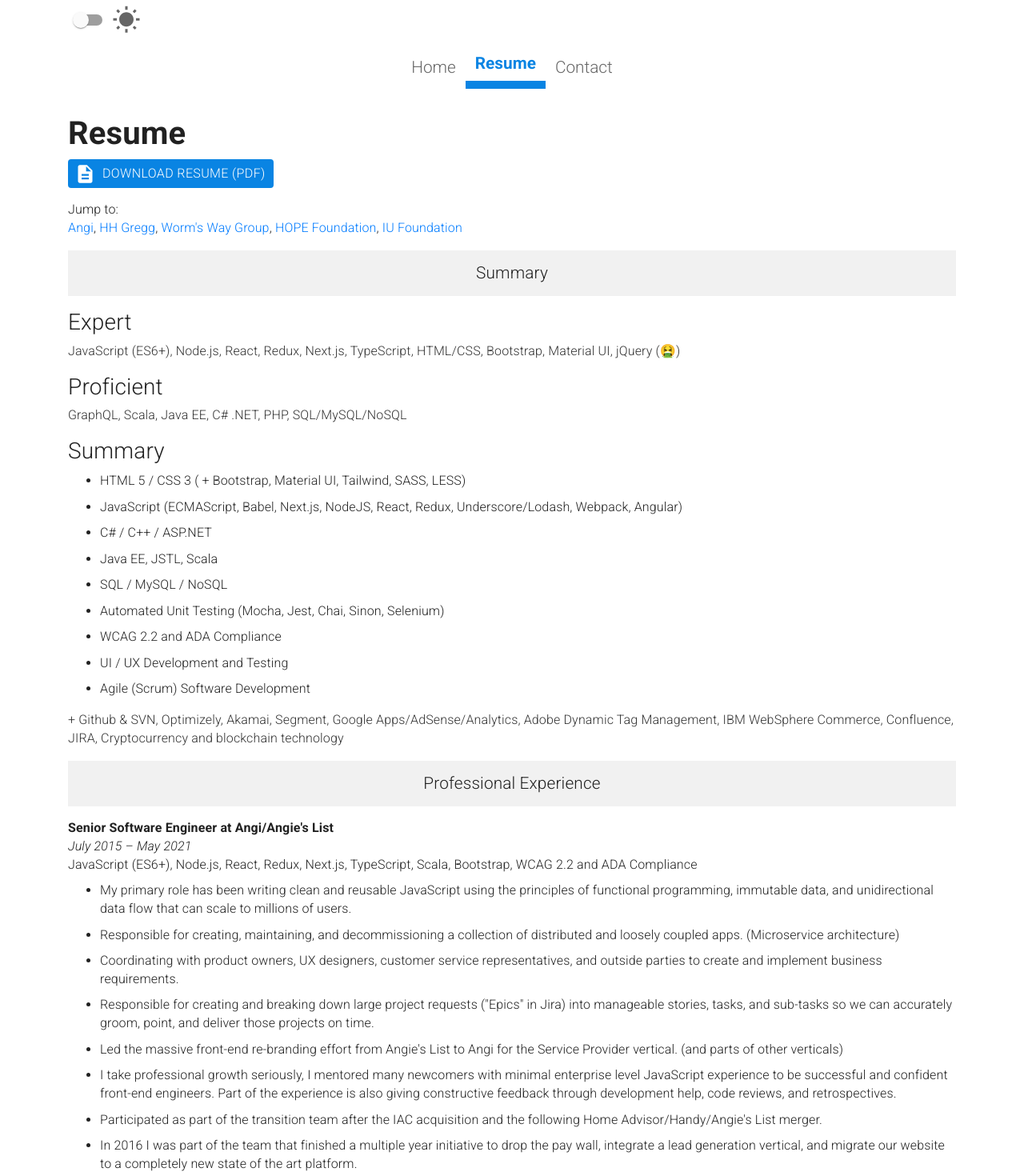
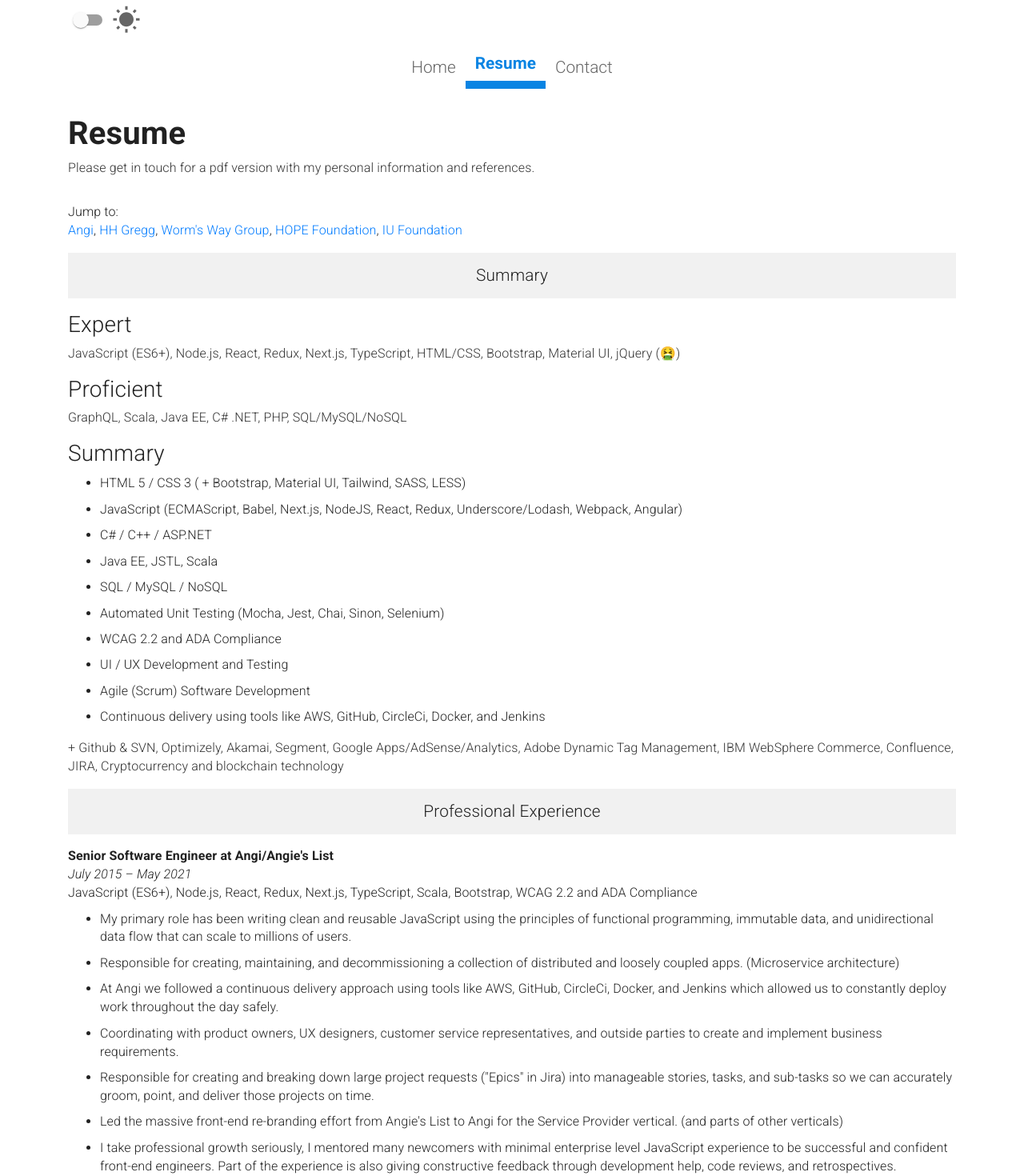
Before and after one commit to christopherrobin/portfolio, a React (Create React App) app: page /resume in a window 1280 px wide. Shown: the top 1470 px of the page at 80% size. Built offline with nearby package versions, Linux system fonts and the light colour scheme.

Commit message:
I need to remove this button until I can find a prod friendly solution + adding continuous delivery line item to resume

```diff
--- a/src/components/Resume.js
+++ b/src/components/Resume.js
@@ -1,7 +1,7 @@
 import React from "react";
 import { Container, Row, Col } from "reactstrap";
 import AnchorLink from 'react-anchor-link-smooth-scroll'
-import ResumeDownloadButton from "./ResumeDownloadButton";
+// import ResumeDownloadButton from "./ResumeDownloadButton";
 import Button from "@material-ui/core/Button";
 import ArrowUpwardIcon from '@material-ui/icons/ArrowUpward';
 import Fade from "./Fade";
@@ -17,7 +17,9 @@
               <Row>
                 <Col xs={12}>
                   <h1>Resume</h1>
-                  <ResumeDownloadButton />
+                  {// <ResumeDownloadButton />
+                  }
+                  <p>Please get in touch for a pdf version with my personal information and references.</p>
                 </Col>
               </Row>
               <Row>
@@ -60,6 +62,7 @@
                     <li>WCAG 2.2 and ADA Compliance</li>
                     <li>UI / UX Development and Testing</li>
                     <li>Agile (Scrum) Software Development</li>
+                    <li>Continuous delivery using tools like AWS, GitHub, CircleCi, Docker, and Jenkins</li>
                   </ul>
 
                   <p>
@@ -87,6 +90,7 @@
                   of users.
                 </li>
                 <li>Responsible for creating, maintaining, and decommissioning a collection of distributed and loosely coupled apps. (Microservice architecture)</li>
+                <li>At Angi we followed a continuous delivery approach using tools like AWS, GitHub, CircleCi, Docker, and Jenkins which allowed us to constantly deploy work throughout the day safely.</li>
                 <li>Coordinating with product owners, UX designers, customer service representatives, and outside parties to create and implement business requirements.</li>
                 <li>Responsible for creating and breaking down large project requests ("Epics" in Jira) into manageable stories, tasks, and sub-tasks so we can accurately groom, point, and deliver those projects on time.</li>
                 <li>Led the massive front-end re-branding effort from Angie's List to Angi for the Service Provider vertical. (and parts of other verticals)</li>
--- a/src/components/ResumeDownloadButton.js
+++ b/src/components/ResumeDownloadButton.js
@@ -15,10 +15,8 @@
           startIcon={<DescriptionIcon />}
           className="external-links-button"
           alt="Download My Resume"
-          onClick={() => window.open('./ChristopherReynolds_SeniorSoftwareEngineer_2021_web.pdf', 'blank')}
         >
-
-          Download Resume (PDF)
+          <a href='./ChristopherReynolds_SeniorSoftwareEngineer_2021_web.pdf' target="_blank">Download Resume (PDF)</a>
         </Button>
       </Tooltip>
     </div>
```
Also changed, not shown: 1 other file (tests, documents, lock files or other folders).
